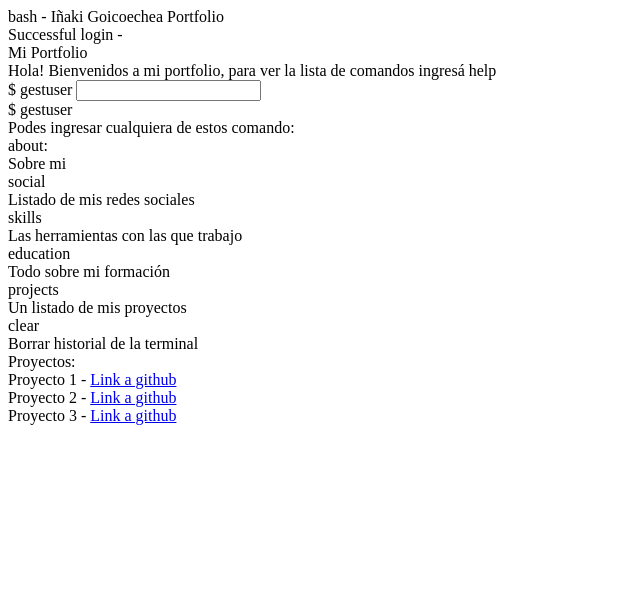
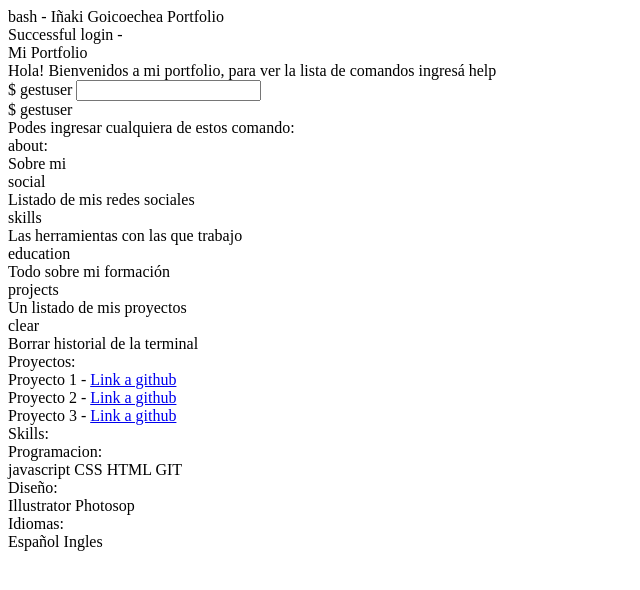
Before and after one commit to bskgoico/Portfolio-Terminal, a plain HTML site: page index.html in a window 1280 px wide. Shown: the whole page, without its empty margins (0-640 px from the left). Drawn offline with Linux system fonts and the light colour scheme.

Commit message:
first-commit

```diff
--- a/index.html
+++ b/index.html
@@ -75,6 +75,34 @@
         </div>
     </div>
 
+    <div class="hidden" id="skills">
+        <div class="sectionTitle">Skills: </div>
+        <div class="indent">
+            <div>
+                <span class="command">Programacion</span>:
+                <div class="indent">
+                    <span class="title">javascript</span>
+                    <span class="title">CSS</span>
+                    <span class="title">HTML</span>
+                    <span class="title">GIT</span>
+                </div>
+            </div>
+            <div>
+                <span class="command">Diseño</span>:
+                <div class="indent">
+                    <span class="title">Illustrator</span>
+                    <span class="titl">Photosop</span>
+                </div>
+            </div>
+            <div>
+                <span class="command">Idiomas</span>:
+                <div class="indent">
+                    <span class="title">Español</span>
+                    <span class="title">Ingles</span>
+                </div>
+            </div>
+        </div>
+    </div>
 
   </body>
 </html>
```
